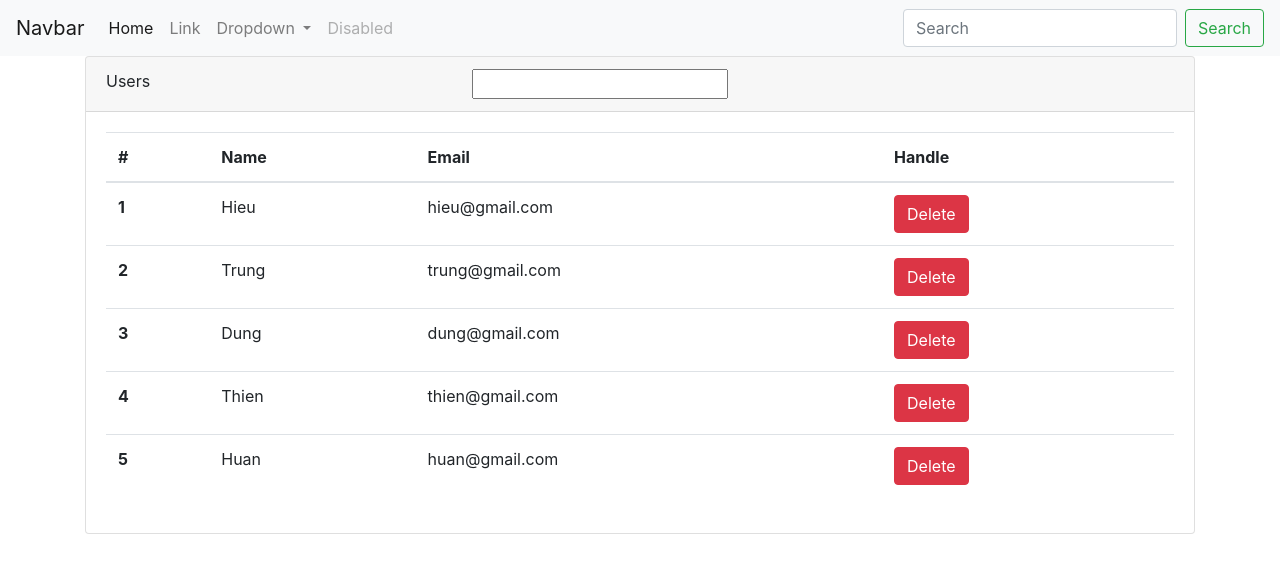
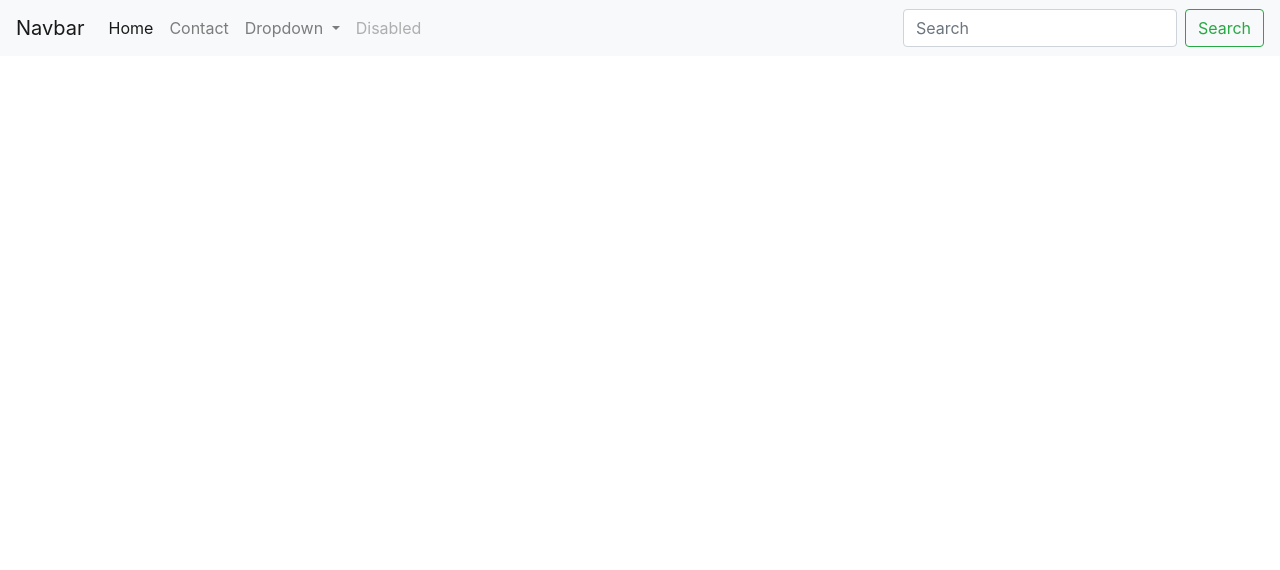
Before and after one commit to HieuLe-C0220/Md5_W2_Angular-Overview-delete, an Angular app: page / in a window 1280 px wide. Shown: the top 570 px of the page. Built offline with nearby package versions, Linux system fonts and the light colour scheme.

Commit message:
đã tạo được router và nổ máy thành công

```diff
--- a/src/app/app.component.html
+++ b/src/app/app.component.html
@@ -1,5 +1,5 @@
 
 <app-menu></app-menu>
 <div class="container">
-  <app-user-list></app-user-list>
+  <router-outlet></router-outlet>
 </div>
--- a/src/app/app.module.ts
+++ b/src/app/app.module.ts
@@ -1,6 +1,7 @@
 import { BrowserModule } from '@angular/platform-browser';
 import { NgModule } from '@angular/core';
 
+import { AppRoutingModule } from './app-routing.module';
 import { AppComponent } from './app.component';
 import { UserListComponent } from './users/user-list/user-list.component';
 import { MenuComponent } from './core/menu/menu.component';
@@ -14,7 +15,8 @@ import { InputSearchComponent } from './core/input-search/input-search.component
     InputSearchComponent
   ],
   imports: [
-    BrowserModule
+    BrowserModule,
+    AppRoutingModule
   ],
   providers: [],
   bootstrap: [AppComponent]
--- a/src/app/core/menu/menu.component.html
+++ b/src/app/core/menu/menu.component.html
@@ -7,10 +7,10 @@
   <div class="collapse navbar-collapse" id="navbarSupportedContent">
     <ul class="navbar-nav mr-auto">
       <li class="nav-item active">
-        <a class="nav-link" href="#">Home <span class="sr-only">(current)</span></a>
+        <a class="nav-link" routerLink="/">Home <span class="sr-only">(current)</span></a>
       </li>
       <li class="nav-item">
-        <a class="nav-link" href="#">Link</a>
+        <a class="nav-link" routerLink="users">Contact</a>
       </li>
       <li class="nav-item dropdown">
         <a class="nav-link dropdown-toggle" href="#" id="navbarDropdown" role="button" data-toggle="dropdown" aria-haspopup="true" aria-expanded="false">
```
Also changed, not shown: src/app/app-routing.module.ts (added, +14 -0 lines).
